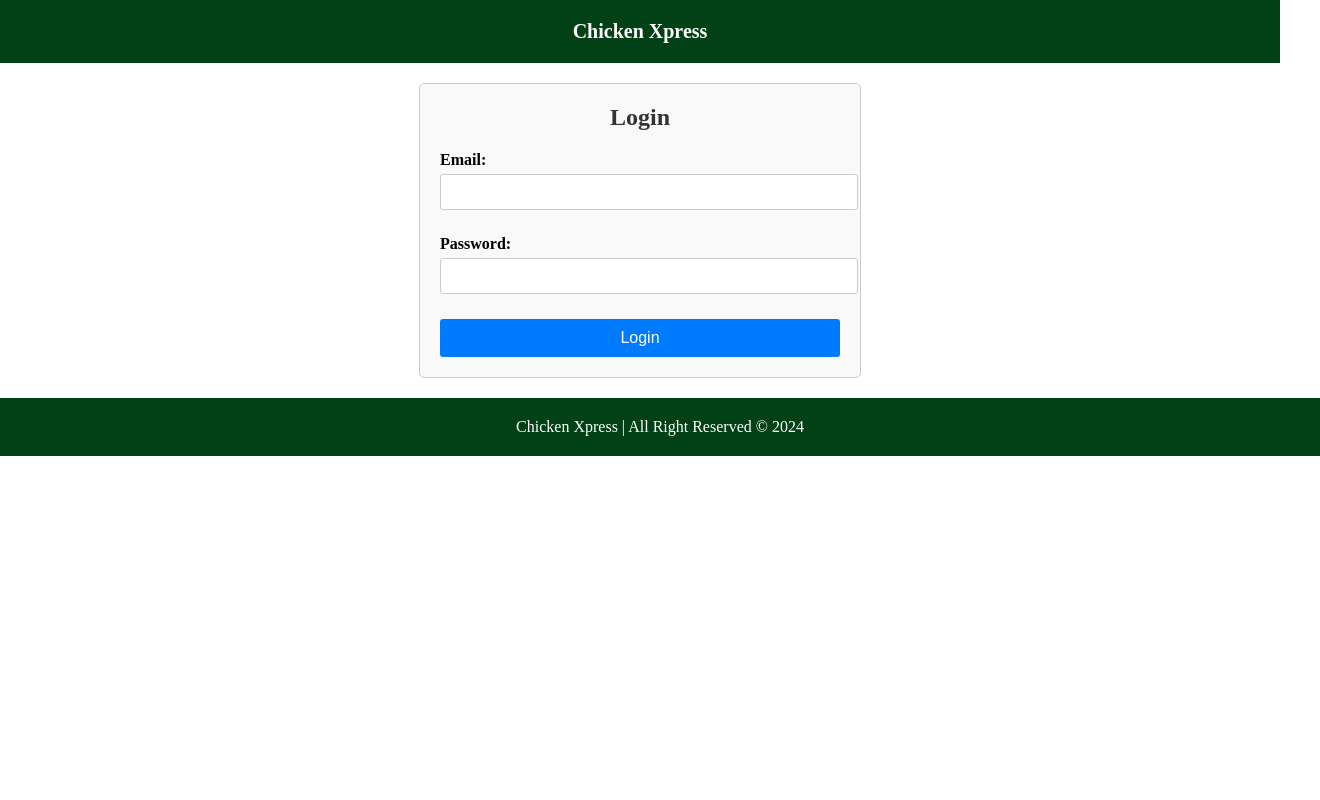
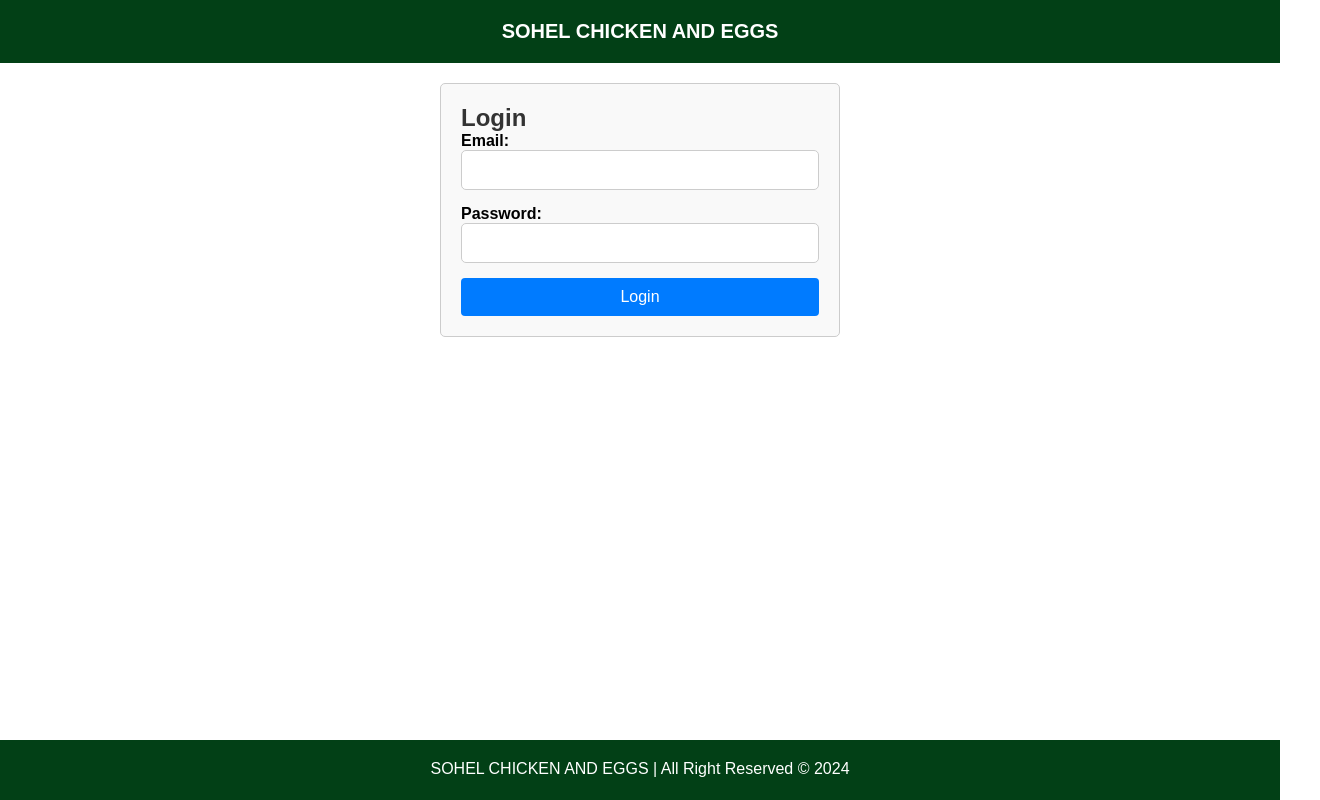
Before and after one commit to mulanisam/scc-frontend, a React (Create React App) app: page /login in a window 1280 px wide. Shown: the whole page, 1320 px wide, since content can reach past the window. Built offline with nearby package versions, Linux system fonts and the light colour scheme.

Commit message:
added dashboard and fixed routing logic and improved security

```diff
--- a/package.json
+++ b/package.json
@@ -11,6 +11,7 @@
     "@testing-library/react": "^13.4.0",
     "@testing-library/user-event": "^13.5.0",
     "axios": "^1.6.8",
+    "date-fns": "^3.6.0",
     "jwt-decode": "^4.0.0",
     "moment": "^2.30.1",
     "react": "^18.2.0",
--- a/src/App.js
+++ b/src/App.js
@@ -1,22 +1,38 @@
-// App.js
-import React from 'react';
+import React, { useState, useEffect } from 'react';
 import { BrowserRouter, Routes, Route, Navigate } from "react-router-dom";
 import Navbar from './components/common/Navbar';
-import FooterComponent from './components/common/Footer';
 import LoginPage from './components/auth/LoginPage';
 import RegistrationPage from './components/auth/RegistrationPage';
+import FooterComponent from './components/common/Footer';
+import UserService from './components/service/UserService';
+import UpdateUser from './components/userspage/UpdateUser';
 import UserManagementPage from './components/userspage/UserManagementPage';
-import UpdateUser from './components/userspage/UpdateUser';
 import ProfilePage from './components/userspage/ProfilePage';
 import SalesEntry from './components/sale/SalesEntry';
 import PurchaseEntryPage from './components/purchase/PurchaseEntry';
 import MasterData from './components/masterData/MasterData';
-import Dashboard from './components/dashboard/Dashboard'; // New Dashboard component
-import UserService from './components/service/UserService'; // Ensure UserService is correctly implemented
+import Dashboard from './components/common/Dashboard';
 
 function App() {
-  const isAuthenticated = UserService.isAuthenticated(); // Assuming you have an authentication check method
-  const isAdmin = UserService.isAdmin(); // Assuming you have an admin check method
+  const [isAuthenticated, setIsAuthenticated] = useState(false);
+  const [isAdmin, setIsAdmin] = useState(false);
+
+  useEffect(() => {
+    const checkAuth = () => {
+      setIsAuthenticated(UserService.isAuthenticated());
+      setIsAdmin(UserService.adminOnly());
+    };
+
+    checkAuth();
+
+    // Add an event listener to update the authentication status on storage change
+    window.addEventListener('storage', checkAuth);
+
+    // Cleanup the event listener on component unmount
+    return () => {
+      window.removeEventListener('storage', checkAuth);
+    };
+  }, []);
 
   return (
     <BrowserRouter>
@@ -24,30 +40,25 @@ function App() {
         <Navbar />
         <div className="content">
           <Routes>
-            {/* Public routes */}
             <Route path="/" element={isAuthenticated ? <Dashboard /> : <Navigate to="/login" />} />
             <Route path="/login" element={<LoginPage />} />
-            <Route path="/register" element={isAdmin ? <RegistrationPage /> : <Navigate to="/" />} />
-
-            {/* Protected routes */}
             {isAuthenticated && (
               <>
+                <Route path="/dashboard" element={<Dashboard />} />
                 <Route path="/profile" element={<ProfilePage />} />
                 <Route path="/sale" element={<SalesEntry />} />
                 <Route path="/purchase" element={<PurchaseEntryPage />} />
                 <Route path="/master-data" element={<MasterData />} />
-
                 {isAdmin && (
                   <>
+                    <Route path="/register" element={<RegistrationPage />} />
                     <Route path="/admin/user-management" element={<UserManagementPage />} />
                     <Route path="/update-user/:userId" element={<UpdateUser />} />
                   </>
                 )}
               </>
             )}
-
-            {/* Catch-all route */}
-            <Route path="*" element={<Navigate to="/" />} />
+            <Route path="*" element={<Navigate to={isAuthenticated ? "/dashboard" : "/login"} />} />
           </Routes>
         </div>
         <FooterComponent />
--- a/src/components/auth/LoginPage.jsx
+++ b/src/components/auth/LoginPage.jsx
@@ -19,7 +19,7 @@ const handleSubmit = async (e) => {
             localStorage.setItem('token', userData.token)
             localStorage.setItem('role', userData.role)
             window.dispatchEvent(new Event('storage'));
-            navigate('/sale')
+            navigate('/dashboard')
         }else{
             setError(userData.message)
         }
--- /dev/null
+++ b/src/components/common/Dashboard.jsx
@@ -0,0 +1,82 @@
+import React, { useState, useEffect } from 'react';
+import {
+    Container,
+    Grid,
+    Typography,
+    Card,
+    CardContent,
+    CardHeader,
+    Divider,
+} from '@mui/material';
+import { format } from 'date-fns';
+import { fetchDashboardData } from '../service/DashboardService';
+import '../css/Dashboard.css'; // Ensure this path is correct
+
+const Dashboard = () => {
+    const [dateTime, setDateTime] = useState(format(new Date(), 'dd MMM yyyy HH:mm:ss'));
+    const [metrics, setMetrics] = useState({
+        todaysSales: 0,
+        pendingAmount: 0,
+        balanceRecovery: 0,
+        totalPending: 0,
+        maxPending: 0,
+        abc1: 0,
+        abc2: 0,
+        abc3: 0,
+        abc4: 0,
+        abc5: 0,
+        abc6: 0,
+        abc7: 0,
+    });
+
+    useEffect(() => {
+        const interval = setInterval(() => {
+            setDateTime(format(new Date(), 'dd MMM yyyy HH:mm:ss'));
+        }, 1000); // Update every second
+
+        return () => clearInterval(interval); // Clean up interval on component unmount
+    }, []);
+
+    useEffect(() => {
+        const fetchData = async () => {
+            try {
+                const data = await fetchDashboardData();
+                setMetrics(data);
+            } catch (error) {
+                console.error('Error fetching dashboard data:', error);
+            }
+        };
+
+        fetchData();
+    }, []);
+
+    return (
+        <Container className="dashboard-container">
+            <Grid container justifyContent="flex-end">
+                <Typography variant="h6" className="datetime">
+                    {dateTime}
+                </Typography>
+            </Grid>
+            <Grid container spacing={3}>
+                {Object.entries(metrics).map(([key, value]) => (
+                    <Grid item xs={12} sm={6} md={3} key={key}>
+                        <Card className="dashboard-card">
+                            <CardHeader
+                                title={key.replace(/([A-Z])/g, ' $1').replace(/^./, str => str.toUpperCase())}
+                                className="card-header"
+                            />
+                            <Divider />
+                            <CardContent className="card-content">
+                                <Typography variant="h5">
+                                    ₹ {value}
+                                </Typography>
+                            </CardContent>
+                        </Card>
+                    </Grid>
+                ))}
+            </Grid>
+        </Container>
+    );
+};
+
+export default Dashboard;
--- a/src/components/common/Footer.jsx
+++ b/src/components/common/Footer.jsx
@@ -4,7 +4,7 @@ const FooterComponent = () => {
     return (
         <div>
             <footer className='footer'>
-                <span>Chicken Xpress | All Right Reserved &copy; {new Date().getFullYear()} </span>
+                <span>SOHEL CHICKEN AND EGGS | All Right Reserved &copy; {new Date().getFullYear()} </span>
             </footer>
         </div>
     )
--- a/src/components/common/Navbar.jsx
+++ b/src/components/common/Navbar.jsx
@@ -21,7 +21,7 @@ function Navbar() {
         const confirmLogout = window.confirm('Are you sure you want to logout this user?');
         if (confirmLogout) {
             UserService.logout();
-            window.location.href = '/'; // Redirect to the homepage after logging out
+            window.location.href = '/login'; // Redirect to the homepage after logging out
         }
     };
 
@@ -29,7 +29,8 @@ function Navbar() {
     return (
         <nav>
             <ul>
-                {!isAuthenticated && <li><Link to="/">Chicken Xpress</Link></li>}
+                {!isAuthenticated && <li><Link to="/">SOHEL CHICKEN AND EGGS</Link></li>}
+                {isAuthenticated && <li><Link to="/dashboard">Dashboard</Link></li>}
                 {isAuthenticated && <li><Link to="/sale">Sale</Link></li>}
                 {isAuthenticated && <li><Link to="/purchase">Purchase</Link></li>}
                 {isAuthenticated && <li><Link to="/master-data">Masters</Link></li>}
--- /dev/null
+++ b/src/components/css/Dashboard.css
@@ -0,0 +1,45 @@
+.dashboard-container {
+    padding: 20px;
+}
+
+.datetime {
+    margin-bottom: 20px;
+    font-weight: bold;
+}
+
+.business-card-container {
+    margin-bottom: 20px;
+}
+
+.business-card {
+    height: 80px; /* Half the height of existing cards */
+    display: flex;
+    align-items: center;
+    justify-content: center;
+    background-color: #ff7043;
+    color: white;
+    box-shadow: 0 4px 8px rgba(0, 0, 0, 0.2);
+}
+
+.business-name {
+    font-weight: bold;
+    color: black;
+}
+
+
+.dashboard-card {
+    box-shadow: 0 4px 8px rgba(0, 0, 0, 0.2);
+}
+
+.card-header {
+    background-color: #ffb74d;
+    color: black;
+    text-align: center;
+    font-weight: bold;
+}
+
+.card-content {
+    background-color: #ffcc80;
+    text-align: center;
+    color: black;
+}
--- a/src/components/masterData/MasterData.jsx
+++ b/src/components/masterData/MasterData.jsx
@@ -254,7 +254,7 @@ const MasterData = () => {
     };
 
     return (
-        <Container style={{ height: '100vh', overflow: 'auto' }}>
+        <Container style={{ height: 'auto', overflow: 'auto' }}>
             <Typography variant="h4" gutterBottom>Master Data Management</Typography>
             <Grid container spacing={2}>
                 {dataTypes.map(type => (
--- a/src/components/purchase/PurchaseEntry.jsx
+++ b/src/components/purchase/PurchaseEntry.jsx
@@ -183,7 +183,7 @@ const PurchaseEntryPage = () => {
 };
 
   return (
-    <div style={{ height: 'calc(100vh - 64px)', overflow: 'auto' }}>
+    <div style={{ height: 'auto', overflow: 'auto' }}>
       <Container>
         <Typography variant="h4" gutterBottom>
           Purchase Entry
--- a/src/index.css
+++ b/src/index.css
@@ -1,21 +1,30 @@
+/* Global Styles */
+* {
+  margin: 0;
+  padding: 0;
+  box-sizing: border-box;
+}
+
+body, html {
+  height: 100%;
+  font-family: Arial, sans-serif;
+}
+
+/* App Container */
+.App {
+  display: flex;
+  flex-direction: column;
+  min-height: 100vh;
+}
+
+.content {
+  flex: 1;
+  padding-bottom: 60px; /* Height of the footer */
+}
 
 /* NAVBAR STYLING */
-
-*{
-  margin: 0;
-  }
-
-  .link-button {
-  background-color: blue;
-  color: white;
-  padding: 10px;
-  border-radius: 5px;
-  text-decoration: none;
-  }
-
 nav {
-  background-color:  rgb(2, 64, 22);
-  padding: 10px 0;
+  background-color: rgb(2, 64, 22);
   padding: 20px;
   font-size: 20px;
   font-weight: 600;
@@ -47,7 +56,7 @@
 
 @media only screen and (max-width: 600px) {
   nav {
-  padding: 5px 0;
+    padding: 10px;
   }
 
   li {
@@ -55,14 +64,29 @@
     margin: 10px 0;
   }
 }
+.navbar-brand {
+  font-weight: bold;
+  color: white;
+  text-shadow: 1px 1px 2px rgba(0, 0, 0, 0.5);
+  margin-right: auto;
+  order: -1;
+}
+/* FOOTER STYLING */
+.footer {
+  background-color: rgb(2, 64, 22);
+  color: white;
+  padding: 20px;
+  text-align: center;
+  position: relative;
+  bottom: 0;
+  width: 100%;
+  height: 60px; /* Set a specific height for the footer */
+}
 
-
-
-  /* LOGIN STYLLING */
-  /* index.css */
+/* LOGIN STYLING */
 .auth-container {
   max-width: 400px;
-  margin: 0 auto;
+  margin: 20px auto;
   padding: 20px;
   border: 1px solid #ccc;
   border-radius: 5px;
@@ -71,6 +95,8 @@
 
 h2 {
   margin-top: 0;
+  font-size: 24px;
+  color: #333;
 }
 
 .form-group {
@@ -83,11 +109,13 @@
 }
 
 input[type="email"],
-  input[type="password"] {
+input[type="password"],
+input[type="text"] {
   width: 100%;
   padding: 10px;
   border: 1px solid #ccc;
   border-radius: 5px;
+  font-size: 16px;
 }
 
 button {
@@ -99,6 +127,7 @@
   border: none;
   border-radius: 5px;
   cursor: pointer;
+  font-size: 16px;
   transition: background-color 0.3s ease;
 }
 
@@ -118,83 +147,10 @@
   }
 }
 
-  /* REGISTRATION STYLLING */
-  /* + */
-  /* update user */
-
-  .auth-container {
+/* PAGE NOT FOUND STYLING */
+.not-found-container {
   max-width: 400px;
   margin: 20px auto;
-  padding: 20px;
-  border: 1px solid #ccc;
-  border-radius: 5px;
-  background-color: #f9f9f9;
-  }
-
-  .auth-container h2 {
-  margin-bottom: 20px;
-  font-size: 24px;
-  color: #333;
-  }
-
-  .form-group {
-  margin-bottom: 15px;
-  }
-
-  .form-group label {
-  display: block;
-  margin-bottom: 5px;
-  font-size: 16px;
-  }
-
-  .form-group input[type="text"],
-  .form-group input[type="email"],
-  .form-group input[type="password"] {
-  width: 100%;
-  padding: 8px;
-  margin-bottom: 10px;
-  border: 1px solid #ccc;
-  border-radius: 3px;
-  font-size: 16px;
-  }
-
-  button[type="submit"] {
-  padding: 10px 20px;
-  border: none;
-  border-radius: 3px;
-  background-color: #007bff;
-  color: #fff;
-  font-size: 16px;
-  cursor: pointer;
-  }
-
-  button[type="submit"]:hover {
-  background-color: #0056b3;
-  }
-
-
-
-  /* FOOTER STYKLING */
-  .footer{
-  background-color: rgb(2, 64, 22);
-  color: white;
-  padding: 20px;
-  text-align: center;
-  position: relative;
-  bottom: 0;
-  width: 100%;
-  }
-
-
-
-
-
-
-  /* PAGE NOT FOUND STYLING */
-  /* index.css */
-  .not-found-container {
-  max-width: 400px;
-  margin: 0 auto;
   padding: 20px;
   border: 1px solid #ccc;
   border-radius: 5px;
@@ -202,11 +158,11 @@
   text-align: center;
 }
 
-  h2 {
+.not-found-container h2 {
   color: #d9534f;
 }
 
-  p {
+.not-found-container p {
   color: #333;
 }
 
@@ -220,19 +176,17 @@
 .error-message {
   color: red;
   text-align: center;
+  font-size: 16px;
 }
 
-
-
-  /*USER MANAGEMENT PAGE*/
+/* USER MANAGEMENT PAGE */
 .user-management-container {
   max-width: 800px;
-  margin: 0px auto 60px auto;
+  margin: 20px auto;
   padding: 20px;
-
 }
 
-  h2 {
+.user-management-container h2 {
   text-align: center;
   margin-bottom: 30px;
   color: #333;
@@ -268,11 +222,7 @@
   border: none;
   border-radius: 4px;
   cursor: pointer;
-  }
-
-  .reg-button {
-  padding: 15px;
-  margin: 10px auto;
+  font-size: 16px;
 }
 
 button:hover {
@@ -286,10 +236,7 @@
   font-weight: 400;
 }
 
-
-  /**PROFILE STYLING"
-  /* index.css */
-
+/* PROFILE STYLING */
 .profile-page-container {
   max-width: 600px;
   margin: 20px auto;
```
Also changed, not shown: src/components/sale/SalesEntry.jsx (+47 -40 lines), src/components/service/DashboardService.js (added, +16 -0 lines), 1 other file (tests, documents, lock files or other folders). Lines whose indentation alone changed are shown as unchanged.
